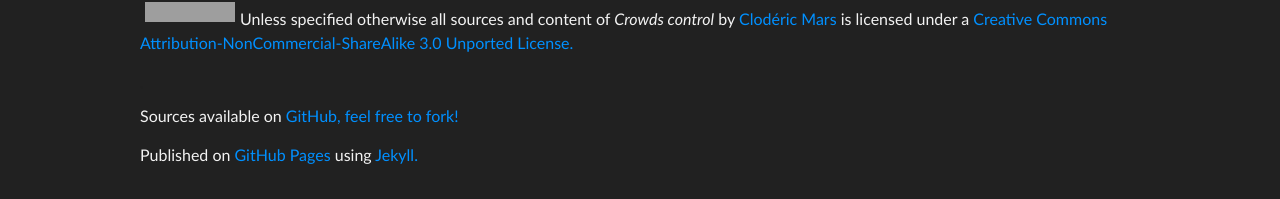
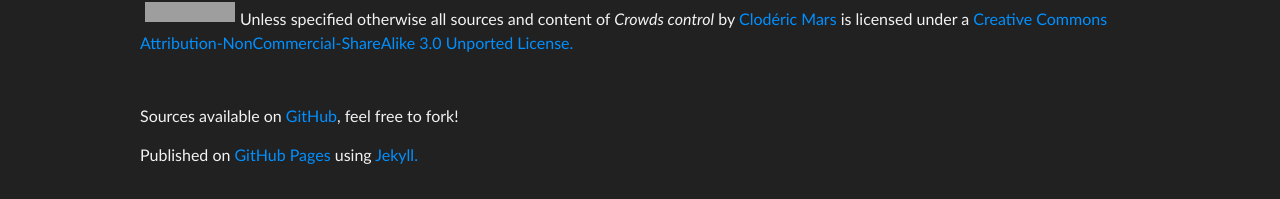
Before and after one commit to cloderic/www, a Jekyll site: the page built from index.markdown, in a window 1280 px wide. Shown: the part 1273-1472 px from the top of the page. Built offline with Jekyll 4.4.1, drawn with Linux system fonts in a browser that asks for light colours; grey boxes are pictures that could not be loaded.

Commit message:
yet another correction

```diff
--- a/_layouts/default.html
+++ b/_layouts/default.html
@@ -49,7 +49,7 @@
 		<div id="footer_wrap" class="outer">
 			<footer class="inner">
 				{% include license.html %}
-				<p>Sources available on <a href="https://github.com/cloderic/cloderic.github.com">GitHub, feel free to fork!</a>
+				<p>Sources available on <a href="https://github.com/cloderic/cloderic.github.com">GitHub</a>, feel free to fork!</p>
 				<p>Published on <a href="http://pages.github.com">GitHub Pages</a> using <a href="https://github.com/mojombo/jekyll">Jekyll.</a></p>
 			</footer>
 		</div>
```
